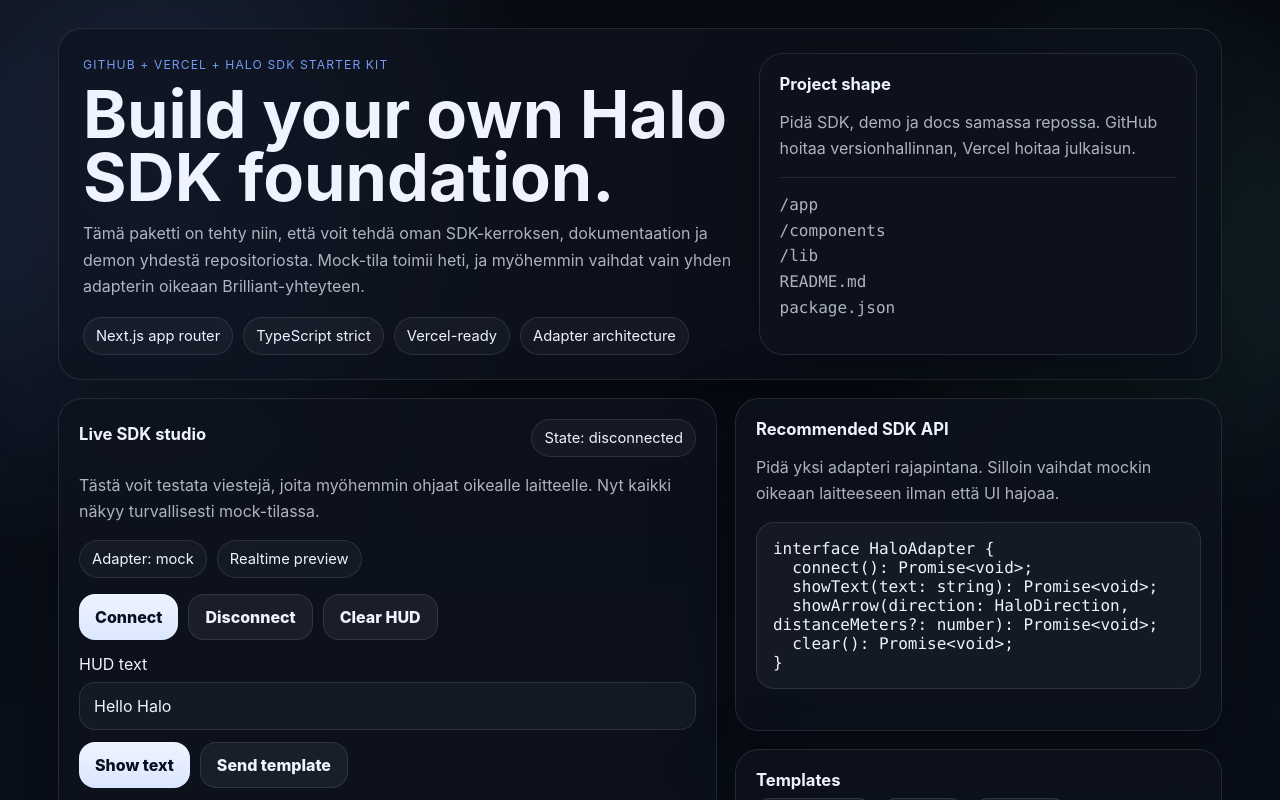
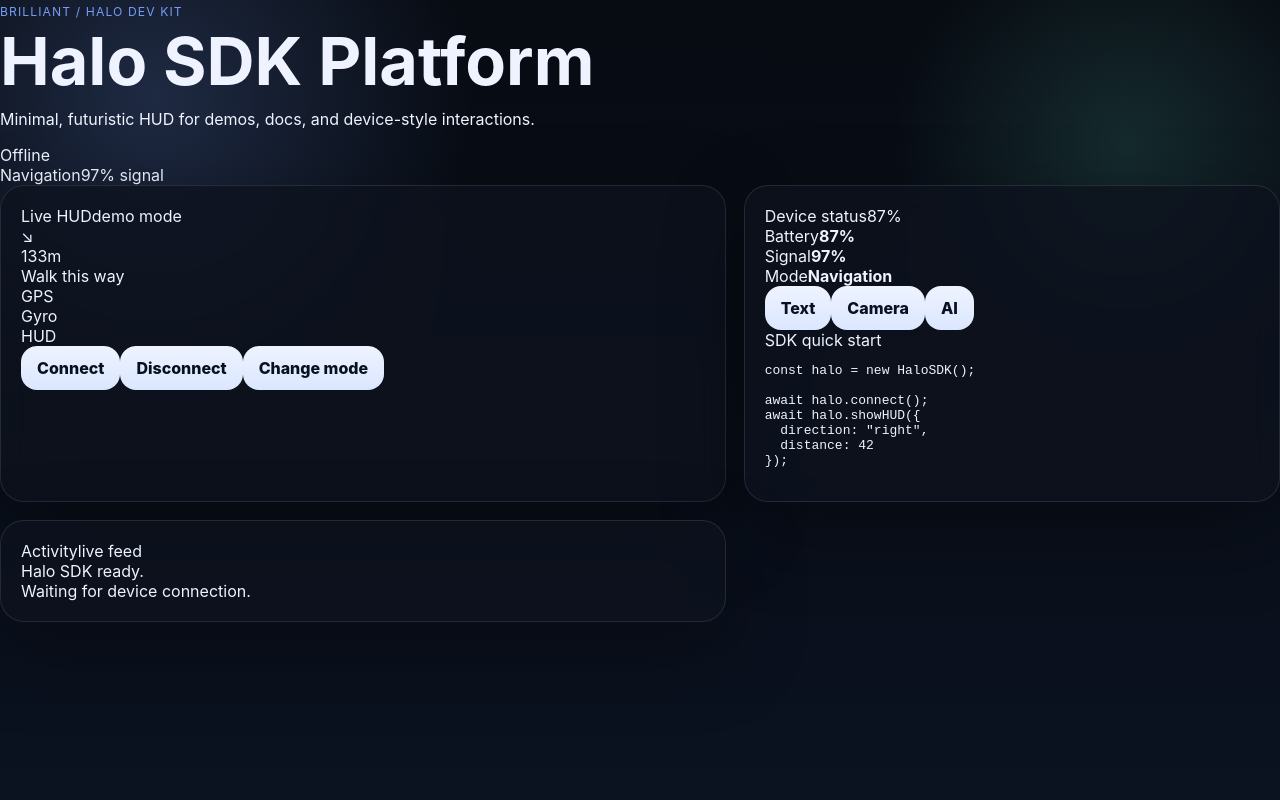
Before and after one commit to miromnb-coder/SDK, a Next.js app: page / in a window 1280 px wide. Shown: the top 800 px of the page. Built offline with nearby package versions, Linux system fonts and the light colour scheme.

Commit message:
Update page.tsx

```diff
--- a/app/page.tsx
+++ b/app/page.tsx
@@ -1,5 +1,218 @@
-import HaloStudio from "@/components/HaloStudio";
+"use client";
+
+import { useEffect, useMemo, useState } from "react";
+
+type NavMode = "nav" | "scan" | "camera" | "focus";
+
+type LogItem = {
+  id: number;
+  text: string;
+  tone?: "good" | "info" | "warn";
+};
+
+const arrows = ["↑", "↗", "→", "↘", "↓", "↙", "←", "↖"];
+
+function clamp(n: number, min: number, max: number) {
+  return Math.max(min, Math.min(max, n));
+}
 
 export default function Home() {
-  return <HaloStudio />;
+  const [connected, setConnected] = useState(false);
+  const [mode, setMode] = useState<NavMode>("nav");
+  const [directionIndex, setDirectionIndex] = useState(0);
+  const [distance, setDistance] = useState(128);
+  const [battery, setBattery] = useState(87);
+  const [signal, setSignal] = useState(94);
+  const [logs, setLogs] = useState<LogItem[]>([
+    { id: 1, text: "Halo SDK ready.", tone: "good" },
+    { id: 2, text: "Waiting for device connection.", tone: "info" },
+  ]);
+
+  const direction = arrows[directionIndex % arrows.length];
+  const modeLabel = useMemo(() => {
+    switch (mode) {
+      case "nav":
+        return "Navigation";
+      case "scan":
+        return "Scan";
+      case "camera":
+        return "Camera";
+      case "focus":
+        return "Focus";
+    }
+  }, [mode]);
+
+  const pushLog = (text: string, tone: LogItem["tone"] = "info") => {
+    setLogs((prev) => [
+      { id: Date.now() + Math.random(), text, tone },
+      ...prev.slice(0, 5),
+    ]);
+  };
+
+  const connect = () => {
+    setConnected(true);
+    pushLog("Connected to Halo transport.", "good");
+  };
+
+  const disconnect = () => {
+    setConnected(false);
+    pushLog("Disconnected.", "warn");
+  };
+
+  const cycleMode = () => {
+    const next: NavMode =
+      mode === "nav" ? "scan" : mode === "scan" ? "camera" : mode === "camera" ? "focus" : "nav";
+    setMode(next);
+    pushLog(`Mode changed to ${next}.`, "info");
+  };
+
+  const mockAction = (label: string) => {
+    pushLog(`${label} triggered.`, "good");
+  };
+
+  useEffect(() => {
+    const timer = setInterval(() => {
+      setDirectionIndex((v) => v + 1);
+      setDistance((v) => clamp(v + (Math.random() > 0.5 ? -7 : 6), 12, 260));
+      setBattery((v) => clamp(v - (Math.random() > 0.92 ? 1 : 0), 1, 100));
+      setSignal((v) => clamp(v + (Math.random() > 0.6 ? -2 : 1), 60, 100));
+    }, 1700);
+
+    return () => clearInterval(timer);
+  }, []);
+
+  return (
+    <main className="halo-shell">
+      <div className="halo-bg" />
+      <div className="halo-noise" />
+
+      <section className="topbar">
+        <div>
+          <div className="eyebrow">BRILLIANT / HALO DEV KIT</div>
+          <h1>Halo SDK Platform</h1>
+          <p>
+            Minimal, futuristic HUD for demos, docs, and device-style interactions.
+          </p>
+        </div>
+
+        <div className="status-card">
+          <div className="status-row">
+            <span className={`dot ${connected ? "on" : ""}`} />
+            <span>{connected ? "Connected" : "Offline"}</span>
+          </div>
+          <div className="status-meta">
+            <span>{modeLabel}</span>
+            <span>{signal}% signal</span>
+          </div>
+        </div>
+      </section>
+
+      <section className="grid">
+        <div className="panel hero">
+          <div className="panel-header">
+            <span className="panel-title">Live HUD</span>
+            <span className="chip">{connected ? "device live" : "demo mode"}</span>
+          </div>
+
+          <div className="hud-stage">
+            <div className="hud-core">
+              <div className="ring ring-1" />
+              <div className="ring ring-2" />
+              <div className="ring ring-3" />
+
+              <div className="arrow">{direction}</div>
+
+              <div className="distance">
+                {distance}
+                <span>m</span>
+              </div>
+
+              <div className="subtitle">Walk this way</div>
+            </div>
+
+            <div className="hud-caption">
+              <div className="caption-pill">GPS</div>
+              <div className="caption-pill">Gyro</div>
+              <div className="caption-pill">HUD</div>
+            </div>
+          </div>
+
+          <div className="action-row">
+            <button className="btn primary" onClick={connect}>
+              Connect
+            </button>
+            <button className="btn" onClick={disconnect}>
+              Disconnect
+            </button>
+            <button className="btn" onClick={cycleMode}>
+              Change mode
+            </button>
+          </div>
+        </div>
+
+        <div className="panel side">
+          <div className="panel-header">
+            <span className="panel-title">Device status</span>
+            <span className="chip">{battery}%</span>
+          </div>
+
+          <div className="stats">
+            <div className="stat">
+              <span className="label">Battery</span>
+              <strong>{battery}%</strong>
+            </div>
+            <div className="stat">
+              <span className="label">Signal</span>
+              <strong>{signal}%</strong>
+            </div>
+            <div className="stat">
+              <span className="label">Mode</span>
+              <strong>{modeLabel}</strong>
+            </div>
+          </div>
+
+          <div className="mini-actions">
+            <button className="mini-btn" onClick={() => mockAction("Text overlay")}>
+              Text
+            </button>
+            <button className="mini-btn" onClick={() => mockAction("Camera")}>
+              Camera
+            </button>
+            <button className="mini-btn" onClick={() => mockAction("AI scan")}>
+              AI
+            </button>
+          </div>
+
+          <div className="docs-box">
+            <div className="docs-title">SDK quick start</div>
+            <pre>
+{`const halo = new HaloSDK();
+
+await halo.connect();
+await halo.showHUD({
+  direction: "right",
+  distance: 42
+});`}
+            </pre>
+          </div>
+        </div>
+
+        <div className="panel logs">
+          <div className="panel-header">
+            <span className="panel-title">Activity</span>
+            <span className="chip">live feed</span>
+          </div>
+
+          <div className="log-list">
+            {logs.map((item) => (
+              <div key={item.id} className={`log-item ${item.tone ?? ""}`}>
+                <span className="log-bullet" />
+                <span>{item.text}</span>
+              </div>
+            ))}
+          </div>
+        </div>
+      </section>
+    </main>
+  );
 }
```
